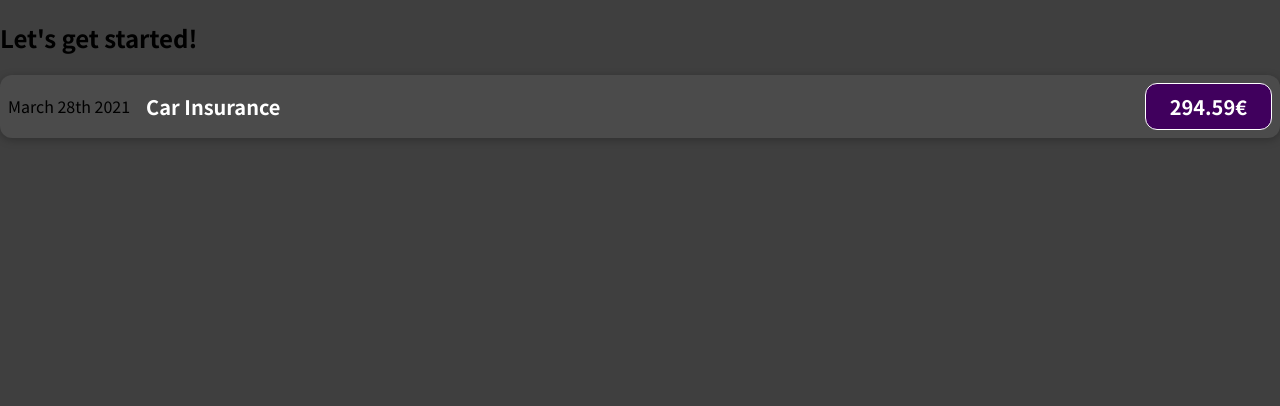
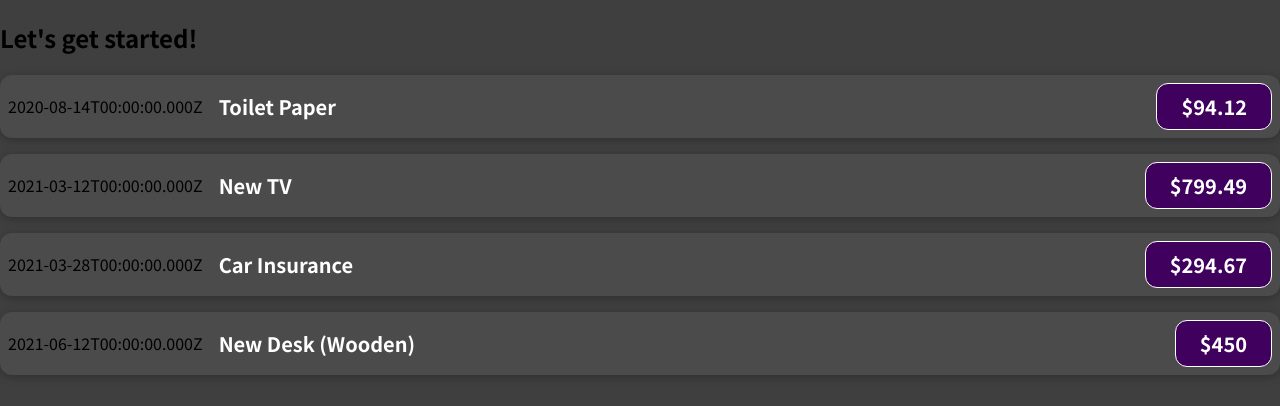
Before and after one commit to Elisa-cf/expenses-tracker, a JavaScript app: page / in a window 1280 px wide. Shown: the top 406 px of the page. Built offline with nearby package versions, Linux system fonts and the light colour scheme.

Commit message:
passed data from app to expensesItemvia props

```diff
--- a/src/App.js
+++ b/src/App.js
@@ -1,10 +1,50 @@
 import ExpenseItem from "./components/ExpenseItem";
 
 function App() {
+  const expenses = [
+    {
+      id: "e1",
+      title: "Toilet Paper",
+      amount: 94.12,
+      date: new Date(2020, 7, 14),
+    },
+    { id: "e2", title: "New TV", amount: 799.49, date: new Date(2021, 2, 12) },
+    {
+      id: "e3",
+      title: "Car Insurance",
+      amount: 294.67,
+      date: new Date(2021, 2, 28),
+    },
+    {
+      id: "e4",
+      title: "New Desk (Wooden)",
+      amount: 450,
+      date: new Date(2021, 5, 12),
+    },
+  ];
   return (
     <div>
       <h2>Let's get started!</h2>
-      <ExpenseItem />
+      <ExpenseItem
+        title={expenses[0].title}
+        amount={expenses[0].amount}
+        date={expenses[0].date}
+      />
+      <ExpenseItem
+        title={expenses[1].title}
+        amount={expenses[1].amount}
+        date={expenses[1].date}
+      />
+      <ExpenseItem
+        title={expenses[2].title}
+        amount={expenses[2].amount}
+        date={expenses[2].date}
+      />
+      <ExpenseItem
+        title={expenses[3].title}
+        amount={expenses[3].amount}
+        date={expenses[3].date}
+      />
     </div>
   );
 }
--- a/src/components/ExpenseItem.js
+++ b/src/components/ExpenseItem.js
@@ -1,12 +1,12 @@
 import "./ExpenseItem.css";
 
-const ExpenseItem = () => {
+const ExpenseItem = (props) => {
   return (
     <div className="expense-item">
-      <div>March 28th 2021</div>
+      <div>{props.date.toISOString()}</div>
       <div className="expense-item__description">
-        <h2>Car Insurance</h2>
-        <div className="expense-item__price ">294.59€</div>
+        <h2>{props.title}</h2>
+        <div className="expense-item__price ">${props.amount}</div>
       </div>
     </div>
   );
```
